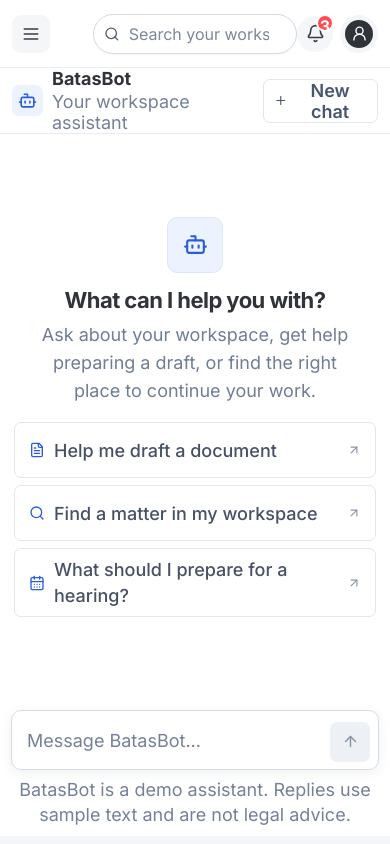
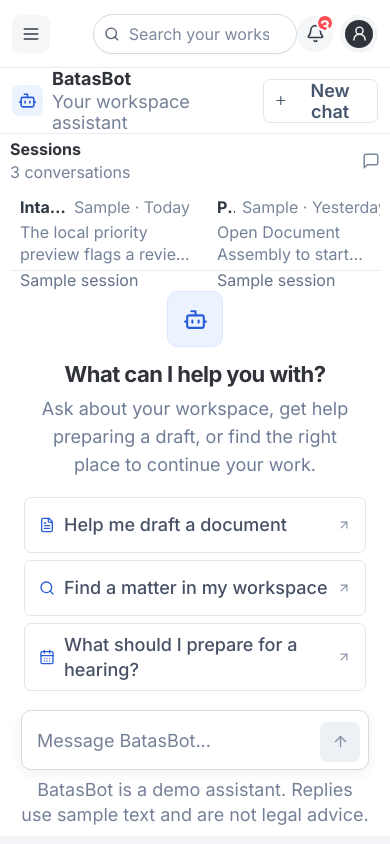
Before and after one commit to anthonyFalter/batasgo-lawyer-mvp, a Next.js app: page /batasbot in a window 390 px wide. Built offline with nearby package versions, Linux system fonts and the light colour scheme.

Commit message:
add sessions for chatbot

```diff
--- a/src/features/batasbot/batasbot-workspace.css
+++ b/src/features/batasbot/batasbot-workspace.css
@@ -19,6 +19,155 @@
   padding: 0 24px;
   background: var(--surface);
   border-bottom: 1px solid var(--line-soft);
+}
+
+.batasbot-content-grid {
+  display: grid;
+  min-width: 0;
+  min-height: 0;
+  flex: 1;
+  grid-template-columns: minmax(0, 1fr) minmax(250px, 320px);
+  grid-template-areas: "chat sessions";
+  padding: 14px 18px 0;
+}
+
+.batasbot-sessions-panel {
+  grid-area: sessions;
+  min-width: 0;
+  min-height: 0;
+}
+
+.batasbot-sessions-panel {
+  display: flex;
+  flex-direction: column;
+  padding: 3px 0 12px 16px;
+  border-left: 1px solid var(--line-soft);
+}
+
+.batasbot-panel-heading {
+  display: flex;
+  align-items: center;
+  justify-content: space-between;
+  gap: 10px;
+  margin-bottom: 13px;
+}
+
+.batasbot-panel-heading h2 {
+  margin: 0;
+  color: var(--heading);
+  font-size: 18px;
+  font-weight: 700;
+}
+
+.batasbot-panel-heading > div > span {
+  display: block;
+  margin-top: 3px;
+  color: var(--muted);
+  font-size: 16px;
+}
+
+.batasbot-panel-heading > svg {
+  flex: 0 0 auto;
+  color: #7b879b;
+}
+
+.batasbot-session-list {
+  display: flex;
+  min-height: 0;
+  flex: 1;
+  flex-direction: column;
+  gap: 5px;
+  overflow-y: auto;
+  padding: 0 3px 6px 0;
+}
+
+.batasbot-session-item {
+  display: flex;
+  min-width: 0;
+  flex-direction: column;
+  align-items: stretch;
+  gap: 5px;
+  padding: 10px 10px 9px;
+  color: #3c4656;
+  background: transparent;
+  border: 1px solid transparent;
+  border-radius: 7px;
+  cursor: pointer;
+  text-align: left;
+}
+
+.batasbot-session-item:hover:not(:disabled) {
+  background: #f7f9fc;
+}
+
+.batasbot-session-item.is-active {
+  background: #edf3ff;
+  border-color: #d5e2fa;
+}
+
+.batasbot-session-item:disabled {
+  cursor: default;
+}
+
+.batasbot-session-title-row {
+  display: flex;
+  min-width: 0;
+  align-items: baseline;
+  justify-content: space-between;
+  gap: 7px;
+}
+
+.batasbot-session-title-row strong {
+  overflow: hidden;
+  color: #303842;
+  font-size: 16px;
+  font-weight: 650;
+  text-overflow: ellipsis;
+  white-space: nowrap;
+}
+
+.batasbot-session-title-row time {
+  flex: 0 0 auto;
+  color: #7b879b;
+  font-size: 16px;
+}
+
+.batasbot-session-preview {
+  display: -webkit-box;
+  overflow: hidden;
+  color: #748198;
+  font-size: 16px;
+  line-height: 1.35;
+  -webkit-box-orient: vertical;
+  -webkit-line-clamp: 2;
+}
+
+.batasbot-session-sample {
+  align-self: flex-start;
+  color: #657188;
+  font-size: 16px;
+}
+
+.batasbot-session-empty,
+.batasbot-sessions-note {
+  margin: 0;
+  color: #748198;
+  font-size: 16px;
+  line-height: 1.4;
+}
+
+.batasbot-sessions-note {
+  flex: 0 0 auto;
+  padding-top: 10px;
+  border-top: 1px solid var(--line-soft);
+}
+
+.batasbot-main-column {
+  display: flex;
+  grid-area: chat;
+  min-width: 0;
+  min-height: 0;
+  flex-direction: column;
 }
 
 .batasbot-page-brand {
@@ -436,6 +585,68 @@
     padding: 0 12px;
   }
 
+  .batasbot-content-grid {
+    grid-template-columns: minmax(0, 1fr);
+    grid-template-rows: auto minmax(0, 1fr);
+    grid-template-areas: "sessions" "chat";
+    gap: 0;
+    padding: 5px 10px 0;
+  }
+
+  .batasbot-sessions-panel {
+    grid-row: 1;
+    max-height: 132px;
+    padding: 0 0 8px;
+    border-left: 0;
+    border-bottom: 1px solid var(--line-soft);
+  }
+
+  .batasbot-sessions-panel .batasbot-panel-heading {
+    margin-bottom: 7px;
+  }
+
+  .batasbot-panel-heading h2 {
+    font-size: 16px;
+  }
+
+  .batasbot-panel-heading > div > span {
+    font-size: 16px;
+  }
+
+  .batasbot-session-list {
+    display: grid;
+    min-height: 62px;
+    flex: 0 0 auto;
+    grid-auto-columns: minmax(190px, 70vw);
+    grid-auto-flow: column;
+    grid-template-rows: minmax(0, 1fr);
+    gap: 7px;
+    overflow-x: auto;
+    overflow-y: hidden;
+    padding: 0 0 4px;
+  }
+
+  .batasbot-session-item {
+    min-width: 0;
+    padding: 7px 9px;
+  }
+
+  .batasbot-session-title-row strong,
+  .batasbot-session-title-row time,
+  .batasbot-session-preview,
+  .batasbot-session-sample {
+    font-size: 16px;
+  }
+
+  .batasbot-sessions-note {
+    display: none;
+  }
+
+  .batasbot-main-column {
+    grid-row: 2;
+    min-height: 0;
+  }
+
   .batasbot-page-mark {
     width: 31px;
     height: 31px;
--- a/src/features/batasbot/batasbot-workspace.tsx
+++ b/src/features/batasbot/batasbot-workspace.tsx
@@ -5,6 +5,7 @@ import {
   Bot,
   CalendarDays,
   FileText,
+  MessageSquare,
   Plus,
   Search,
   X,
@@ -28,6 +29,14 @@ type ChatMessage = {
   links?: ChatLink[];
 };
 
+type ChatSession = {
+  id: string;
+  title: string;
+  updatedAt: string;
+  messages: ChatMessage[];
+  isSample: boolean;
+};
+
 type TriageChatHandoff = {
   id: string;
   domain: string;
@@ -43,6 +52,45 @@ const STARTER_PROMPTS = [
   { label: "Find a matter in my workspace", icon: Search },
   { label: "What should I prepare for a hearing?", icon: CalendarDays },
 ];
+
+const SAMPLE_SESSIONS: ChatSession[] = [
+  {
+    id: "sample-intake-review",
+    title: "Intake review",
+    updatedAt: "Sample · Today",
+    isSample: true,
+    messages: [
+      { id: 1, role: "user", content: "Why should INTAKE-2024-0847 be reviewed now?" },
+      { id: 2, role: "assistant", content: "The local priority preview flags a review deadline now, critical risk indicators, reported passport withholding and unpaid compensation, and a Labor & Employment specialty match. Verify the underlying records before acting." },
+    ],
+  },
+  {
+    id: "sample-position-paper",
+    title: "Position paper outline",
+    updatedAt: "Sample · Yesterday",
+    isSample: true,
+    messages: [
+      { id: 3, role: "user", content: "Help me draft a position paper." },
+      { id: 4, role: "assistant", content: "Open Document Assembly to start from the SENA position paper template. Check each fact against its source and have counsel verify the legal authorities before export." },
+    ],
+  },
+  {
+    id: "sample-hearing-prep",
+    title: "Hearing preparation",
+    updatedAt: "Sample · Oct 14",
+    isSample: true,
+    messages: [
+      { id: 5, role: "user", content: "What should I prepare for a hearing?" },
+      { id: 6, role: "assistant", content: "Review the hearing notice, organize relevant exhibits, confirm witness availability, and prepare a concise issue outline. Check the court’s current requirements and matter deadlines." },
+    ],
+  },
+];
+
+function getSessionTitle(prompt: string) {
+  const cleanPrompt = prompt.replace(/\s+/g, " ").trim();
+  if (cleanPrompt.length <= 36) return cleanPrompt;
+  return `${cleanPrompt.slice(0, 33).trimEnd()}...`;
+}
 
 function isTriageChatHandoff(value: unknown): value is TriageChatHandoff {
   if (!value || typeof value !== "object") return false;
@@ -107,17 +155,25 @@ function getAssistantReply(prompt: string): Pick<ChatMessage, "content" | "links
 export default function BatasBotWorkspace() {
   const [search, setSearch] = useState("");
   const [input, setInput] = useState("");
-  const [messages, setMessages] = useState<ChatMessage[]>([]);
+  const [sessions, setSessions] = useState<ChatSession[]>(SAMPLE_SESSIONS);
+  const [activeSessionId, setActiveSessionId] = useState<string | null>(null);
   const { text: streamedReply, phase: replyPhase, startTyping, cancelTyping } = useTypingStream();
   const isGenerating = replyPhase !== "idle";
   const [notice, setNotice] = useState("");
-  const nextMessageId = useRef(0);
+  const nextMessageId = useRef(7);
   const messagesEndRef = useRef<HTMLDivElement>(null);
   const inputRef = useRef<HTMLTextAreaElement>(null);
+  const activeSession = sessions.find((session) => session.id === activeSessionId);
+  const messages = activeSession?.messages ?? [];
+  const sessionQuery = search.trim().toLowerCase();
+  const visibleSessions = sessions.filter((session) =>
+    !sessionQuery || `${session.title} ${session.messages.map((message) => message.content).join(" ")}`.toLowerCase().includes(sessionQuery),
+  );
+  const completedSessionCount = sessions.filter((session) => session.messages.length > 0).length;
 
   useEffect(() => {
     messagesEndRef.current?.scrollIntoView({ behavior: replyPhase === "idle" ? "smooth" : "auto", block: "end" });
-  }, [isGenerating, messages, replyPhase, streamedReply]);
+  }, [activeSessionId, isGenerating, messages, replyPhase, streamedReply]);
 
   useEffect(() => {
     if (new URLSearchParams(window.location.search).get("source") !== "triage") return;
@@ -137,6 +193,7 @@ export default function BatasBotWorkspace() {
       return;
     }
 
+    const sessionId = `triage-${Date.now()}`;
     const userMessage: ChatMessage = {
       id: nextMessageId.current++,
       role: "user",
@@ -147,13 +204,23 @@ export default function BatasBotWorkspace() {
       role: "assistant",
       content: explainTriageHandoff(handoff),
     };
+    const triageSession: ChatSession = {
+      id: sessionId,
+      title: `Review ${handoff.id}`,
+      updatedAt: "Just now",
+      messages: [userMessage],
+      isSample: false,
+    };
 
-    setMessages([userMessage]);
+    window.sessionStorage.removeItem("batasbot-triage-handoff");
+    window.history.replaceState(null, "", window.location.pathname);
+    setSessions((current) => [triageSession, ...current]);
+    setActiveSessionId(sessionId);
     setNotice("");
     startTyping(assistantMessage.content, () => {
-      setMessages([userMessage, assistantMessage]);
-      window.sessionStorage.removeItem("batasbot-triage-handoff");
-      window.history.replaceState(null, "", window.location.pathname);
+      setSessions((current) => current.map((session) => session.id === sessionId
+        ? { ...session, messages: [...session.messages, assistantMessage] }
+        : session));
     });
   }, [startTyping]);
 
@@ -161,13 +228,29 @@ export default function BatasBotWorkspace() {
     const content = rawMessage.trim();
     if (!content || isGenerating) return;
 
+    const sessionId = activeSessionId ?? `chat-${Date.now()}-${nextMessageId.current}`;
     const reply = getAssistantReply(content);
     const userMessage: ChatMessage = { id: nextMessageId.current++, role: "user", content };
     const assistantMessage: ChatMessage = { id: nextMessageId.current++, role: "assistant", ...reply };
-    setMessages((current) => [...current, userMessage]);
+    if (!activeSessionId) setActiveSessionId(sessionId);
+    setSessions((current) => {
+      const existing = current.find((session) => session.id === sessionId);
+      const updatedSession: ChatSession = {
+        id: sessionId,
+        title: existing && existing.messages.length > 0 ? existing.title : getSessionTitle(content),
+        updatedAt: "Just now",
+        messages: [...(existing?.messages ?? []), userMessage],
+        isSample: false,
+      };
+      return existing
+        ? current.map((session) => session.id === sessionId ? updatedSession : session)
+        : [updatedSession, ...current];
+    });
     setInput("");
     startTyping(assistantMessage.content, () => {
-      setMessages((current) => [...current, assistantMessage]);
+      setSessions((current) => current.map((session) => session.id === sessionId
+        ? { ...session, updatedAt: "Just now", messages: [...session.messages, assistantMessage] }
+        : session));
     });
   };
 
@@ -178,7 +261,15 @@ export default function BatasBotWorkspace() {
 
   const startNewChat = () => {
     cancelTyping();
-    setMessages([]);
+    const sessionId = `chat-${Date.now()}-${nextMessageId.current}`;
+    setSessions((current) => [{
+      id: sessionId,
+      title: "New conversation",
+      updatedAt: "Just now",
+      messages: [],
+      isSample: false,
+    }, ...current]);
+    setActiveSessionId(sessionId);
     setInput("");
     setNotice("");
     inputRef.current?.focus();
@@ -208,6 +299,8 @@ export default function BatasBotWorkspace() {
           </button>
         </header>
 
+        <div className="batasbot-content-grid">
+          <div className="batasbot-main-column">
             <section className="batasbot-chat-area" aria-label="BatasBot conversation">
               {messages.length === 0 ? (
                 <div className="batasbot-welcome">
@@ -289,6 +382,46 @@ export default function BatasBotWorkspace() {
               </form>
               <p className="batasbot-main-disclaimer">BatasBot is a demo assistant. Replies use sample text and are not legal advice.</p>
             </div>
+          </div>
+
+          <aside className="batasbot-sessions-panel" aria-labelledby="batasbot-sessions-title">
+            <div className="batasbot-panel-heading">
+              <div>
+                <h2 id="batasbot-sessions-title">Sessions</h2>
+                <span>{completedSessionCount} conversations</span>
+              </div>
+              <MessageSquare aria-hidden="true" size={18} />
+            </div>
+            <div className="batasbot-session-list" aria-label="Chat sessions">
+              {visibleSessions.map((session) => {
+                const lastMessage = session.messages.at(-1);
+                return (
+                  <button
+                    className={`batasbot-session-item${activeSessionId === session.id ? " is-active" : ""}`}
+                    type="button"
+                    key={session.id}
+                    aria-pressed={activeSessionId === session.id}
+                    disabled={isGenerating}
+                    onClick={() => {
+                      setActiveSessionId(session.id);
+                      setInput("");
+                      setNotice("");
+                    }}
+                  >
+                    <span className="batasbot-session-title-row">
+                      <strong>{session.title}</strong>
+                      <time>{session.updatedAt}</time>
+                    </span>
+                    <span className="batasbot-session-preview">{lastMessage?.content ?? "Start a new conversation"}</span>
+                    {session.isSample && <span className="batasbot-session-sample">Sample session</span>}
+                  </button>
+                );
+              })}
+              {visibleSessions.length === 0 && <p className="batasbot-session-empty">No matching sessions.</p>}
+            </div>
+            <p className="batasbot-sessions-note">Session history is stored in this page only.</p>
+          </aside>
+        </div>
 
         {notice && (
           <div className="batasbot-notice" role="status">
```
Also changed, not shown: 1 other file (tests, documents, lock files or other folders). Lines whose indentation alone changed are shown as unchanged.
